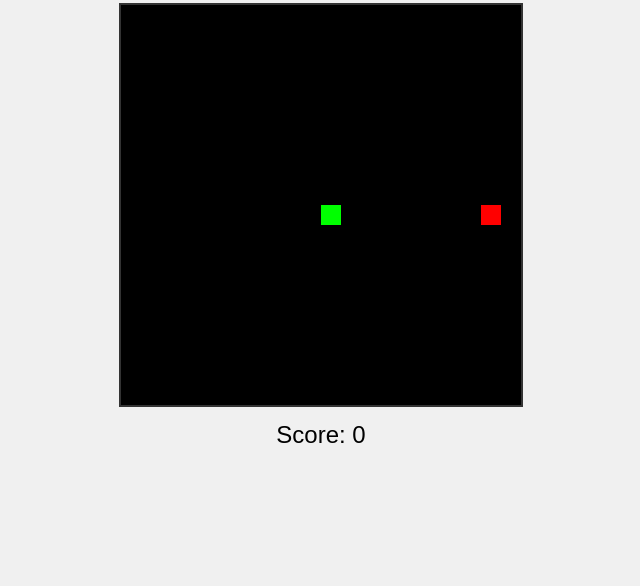
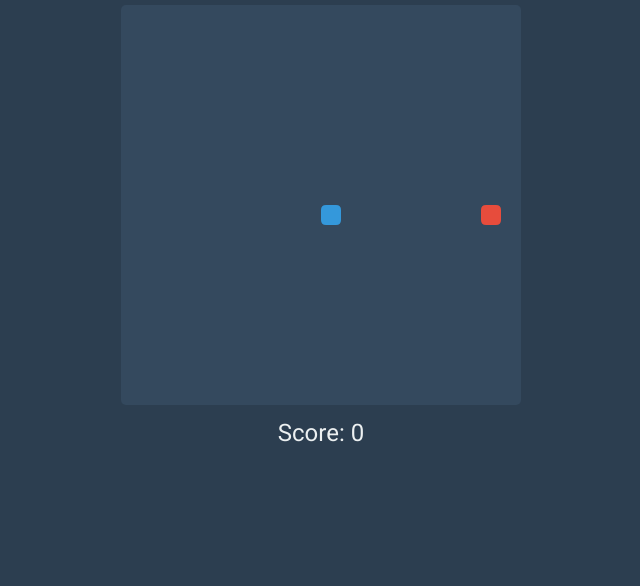
Before and after one commit to ferclaverino/nibbles, a website built with Vite: page index.html in a window 1280 px wide. Shown: the part 214-800 px from the top of the page, without its empty margins (319-959 px from the left). Built offline with nearby package versions, Linux system fonts and the light colour scheme.

Commit message:
Update README and improve game design

```diff
--- a/src/main.ts
+++ b/src/main.ts
@@ -24,12 +24,26 @@ function draw() {
     ctx.clearRect(0, 0, canvas.width, canvas.height);
 
     for (const segment of snake) {
-        ctx.fillStyle = 'lime';
-        ctx.fillRect(segment.x * gridSize, segment.y * gridSize, gridSize, gridSize);
+        drawRoundedRect(segment.x * gridSize, segment.y * gridSize, gridSize, gridSize, 5, '#3498db');
     }
 
-    ctx.fillStyle = 'red';
-    ctx.fillRect(food.x * gridSize, food.y * gridSize, gridSize, gridSize);
+    drawRoundedRect(food.x * gridSize, food.y * gridSize, gridSize, gridSize, 5, '#e74c3c');
+}
+
+function drawRoundedRect(x: number, y: number, width: number, height: number, radius: number, color: string) {
+    ctx.fillStyle = color;
+    ctx.beginPath();
+    ctx.moveTo(x + radius, y);
+    ctx.lineTo(x + width - radius, y);
+    ctx.quadraticCurveTo(x + width, y, x + width, y + radius);
+    ctx.lineTo(x + width, y + height - radius);
+    ctx.quadraticCurveTo(x + width, y + height, x + width - radius, y + height);
+    ctx.lineTo(x + radius, y + height);
+    ctx.quadraticCurveTo(x, y + height, x, y + height - radius);
+    ctx.lineTo(x, y + radius);
+    ctx.quadraticCurveTo(x, y, x + radius, y);
+    ctx.closePath();
+    ctx.fill();
 }
 
 function update() {
--- a/src/style.css
+++ b/src/style.css
@@ -1,20 +1,27 @@
+@import url('https://fonts.googleapis.com/css2?family=Roboto:wght@400;700&display=swap');
+
 body {
-    font-family: sans-serif;
+    font-family: 'Roboto', sans-serif;
     display: flex;
     justify-content: center;
     align-items: center;
     height: 100vh;
     margin: 0;
-    background-color: #f0f0f0;
+    background-color: #2c3e50;
+    color: #ecf0f1;
 }
 
 #app {
     text-align: center;
 }
 
+h1 {
+    font-weight: 700;
+}
+
 canvas {
-    background-color: #000;
-    border: 2px solid #333;
+    background-color: #34495e;
+    border-radius: 5px;
 }
 
 #score {
@@ -28,11 +35,12 @@ canvas {
     font-size: 1em;
     cursor: pointer;
     border: none;
-    background-color: #4CAF50;
+    background-color: #e74c3c;
     color: white;
     border-radius: 5px;
+    transition: background-color 0.3s;
 }
 
 #restartButton:hover {
-    background-color: #45a049;
+    background-color: #c0392b;
 }
```
Also changed, not shown: README.md (added), screenshot.png (added).
